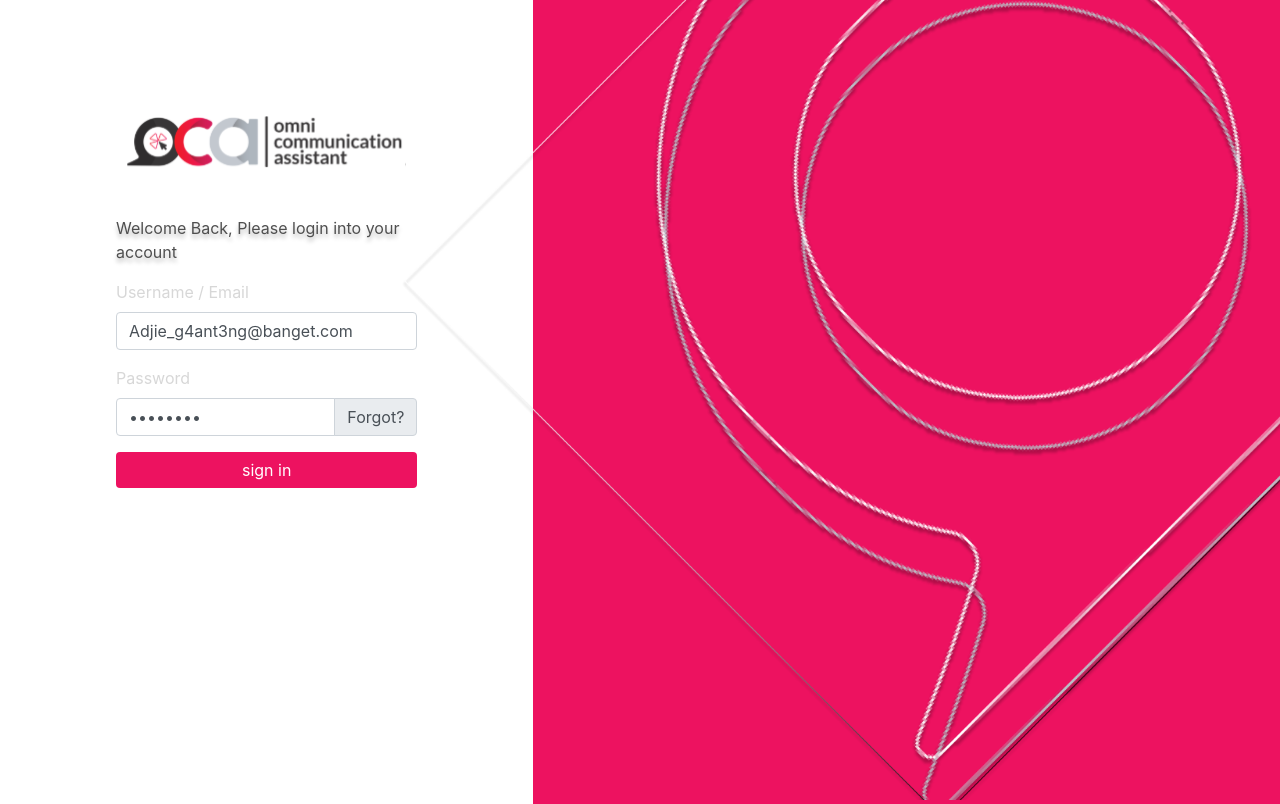
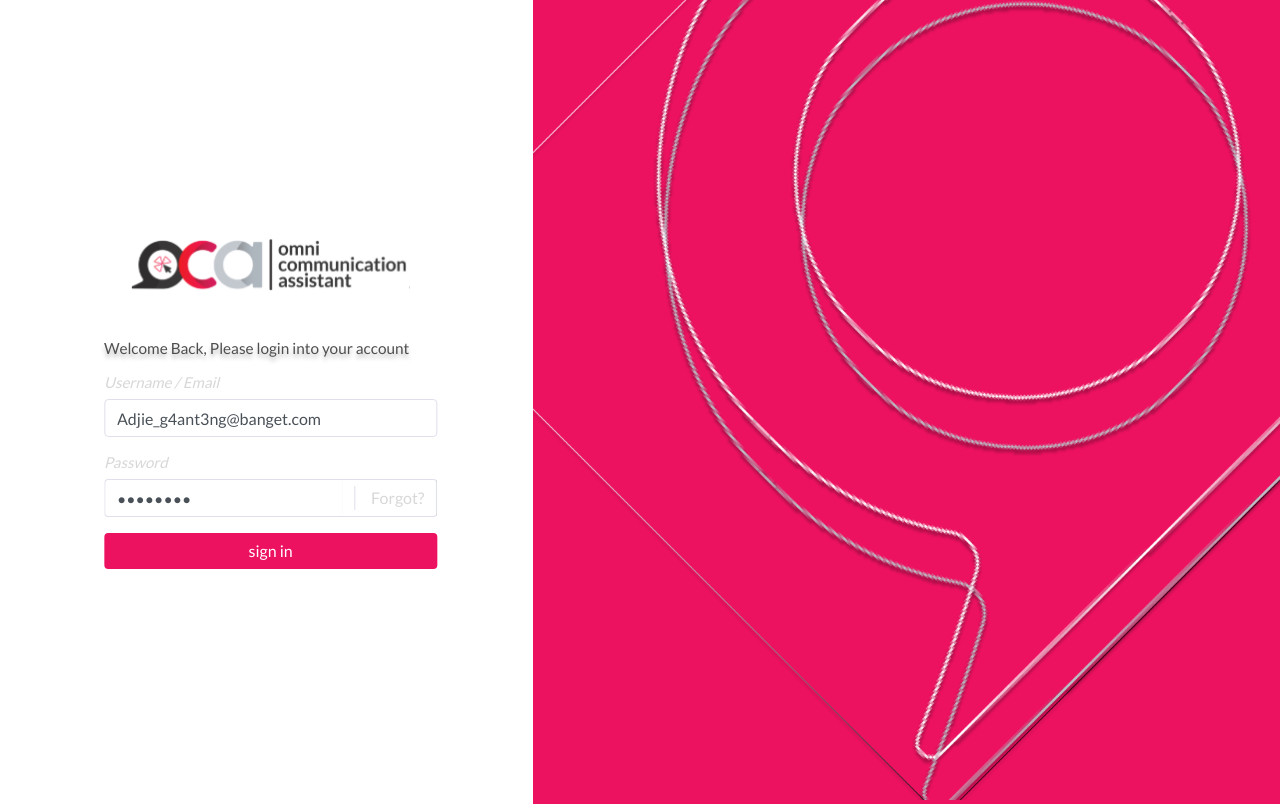
Before and after one commit to abamakbar07/OCA_FE, a React (Create React App) app: page / in a window 1280 px wide. Built offline with nearby package versions, Linux system fonts and the light colour scheme.

Commit message:
Restyle landingPage Login

```diff
--- a/src/App.css
+++ b/src/App.css
@@ -1,6 +1,17 @@
+@import url('https://fonts.googleapis.com/css2?family=Lato&display=swap');
+
 .App {
   text-align: center;
+  font-family: 'Lato',
+  sans-serif;
+  font-size: 15px;
+  font-style: normal;
+  font-weight: 400;
+  line-height: 18px;
+  letter-spacing: 0px;
 }
+
+
 
 .App-logo {
   height: 40vmin;
@@ -49,19 +60,55 @@
 }
 
 .LoginForm {
-  padding: 7rem;
+  position: relative;
+  padding: 6rem;
+  top: 50%;
+  left: 50%;
+  transform: translate(-50%, -50%);
 }
 
 .LoginFormLabel {
+  font-style: italic;
   color: rgba(154, 154, 154, 0.4) !important;
 }
 
 .LoginFormHeader {
   color: #4F4F4F;
+  font-family: Lato;
+  font-style: normal;
+  font-weight: 500;
+  font-size: 15.3571px;
+  line-height: 18px;
   text-shadow: 0px 4px 4px #00000044;
+}
+
+.InputPassword {
+  border-top: 0.853175px solid #DFE0EB !important;
+  border-left: 0.853175px solid #DFE0EB !important;
+  border-bottom: 0.853175px solid #DFE0EB !important;
+}
+
+.input-group-text {
+  border-top: 0.853175px solid #DFE0EB !important;
+  border-left: 0.853175px solid #DFE0EB !important;
+  border-bottom: 0.853175px solid #DFE0EB !important;
+}
+
+.InputEmail {
+  border: 0.853175px solid #DFE0EB !important;
+}
+
+.ForgotButton {
+  color: rgba(154, 154, 154, 0.4);
+  padding-left: 1rem;
+  border-left: 0.853175px solid #DFE0EB;
 }
 
 .SubmitButton {
   width: 100%;
   background-color: #ED1260;
 }
+
+.SubmitButton:hover {
+  background-color: #ed125fd0;
+}
--- a/src/pages/LandingPage/Login/Login.jsx
+++ b/src/pages/LandingPage/Login/Login.jsx
@@ -8,7 +8,7 @@ const Login = () => {
    return (
      <div className="LandingPageLogin">
        <Row className="m-0">
-         <Col className="p-0" md={5}>
+         <Col className="p-0" md={5} style={{ zIndex: 1000}}>
            <div className="LoginContainer">
              <LoginForm />
            </div>
--- a/src/pages/LandingPage/Login/LoginForm.jsx
+++ b/src/pages/LandingPage/Login/LoginForm.jsx
@@ -14,6 +14,7 @@ const LoginForm = () => {
       <Form.Group controlId="formBasicEmail">
         <Form.Label className="LoginFormLabel">Username / Email</Form.Label>
         <Form.Control
+          className="InputEmail"
           type="email"
           placeholder="Enter email"
           value="Adjie_g4ant3ng@banget.com"
@@ -23,13 +24,17 @@ const LoginForm = () => {
       <Form.Group controlId="formBasicPassword">
         <Form.Label className="LoginFormLabel">Password</Form.Label>
         <InputGroup>
-           <Form.Control type="password" placeholder="Password" value="delapan8" />
+          <Form.Control className="InputPassword border-0" type="password" placeholder="Password" value="delapan8" />
           <InputGroup.Append>
-             <InputGroup.Text id="basic-addon2">Forgot?</InputGroup.Text>
+            <InputGroup.Text id="basic-addon2" className="bg-transparent">
+              <div className="ForgotButton" style={{cursor: "pointer"}}>
+                Forgot?
+              </div>
+            </InputGroup.Text>
           </InputGroup.Append>
         </InputGroup>
       </Form.Group>
-       <Button className="SubmitButton border-0" variant="primary" type="submit">
+      <Button className="SubmitButton border-0" type="submit">
         sign in
       </Button>
     </Form>
```
Lines whose indentation alone changed are shown as unchanged.
